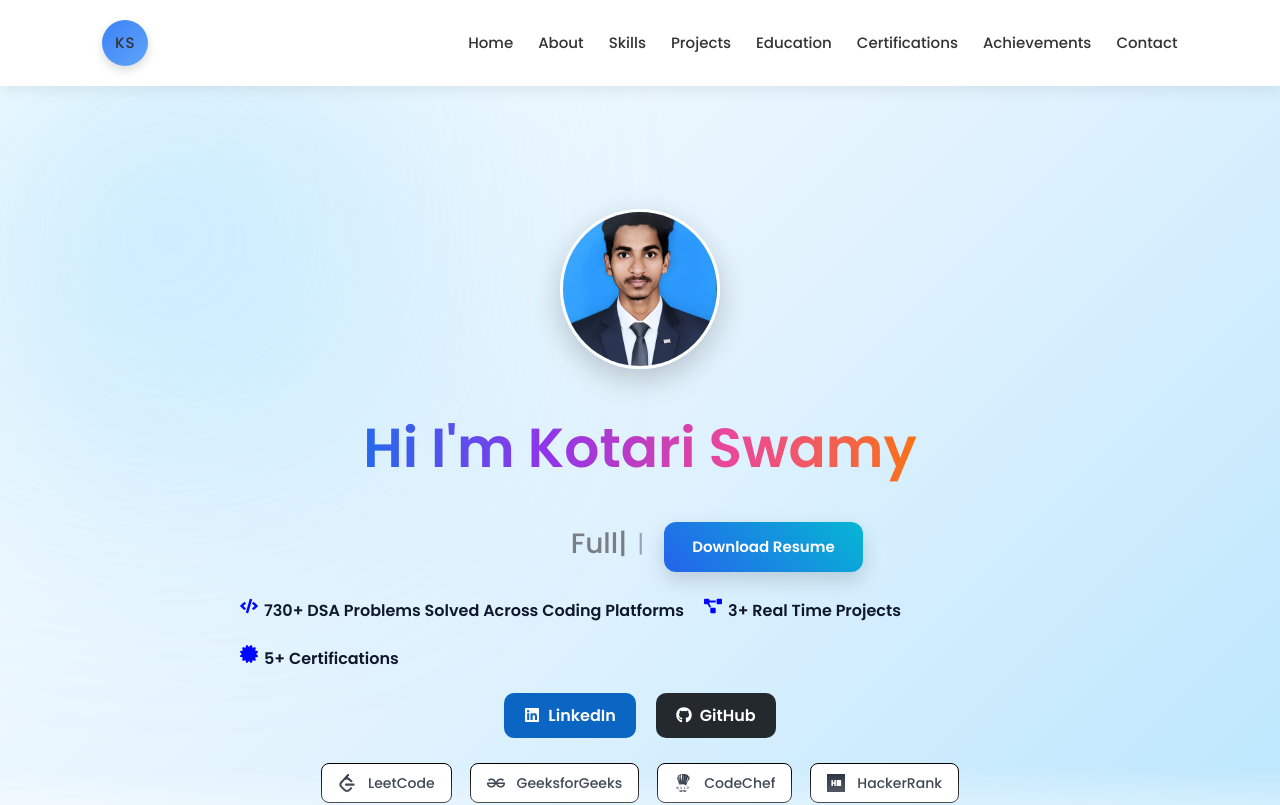
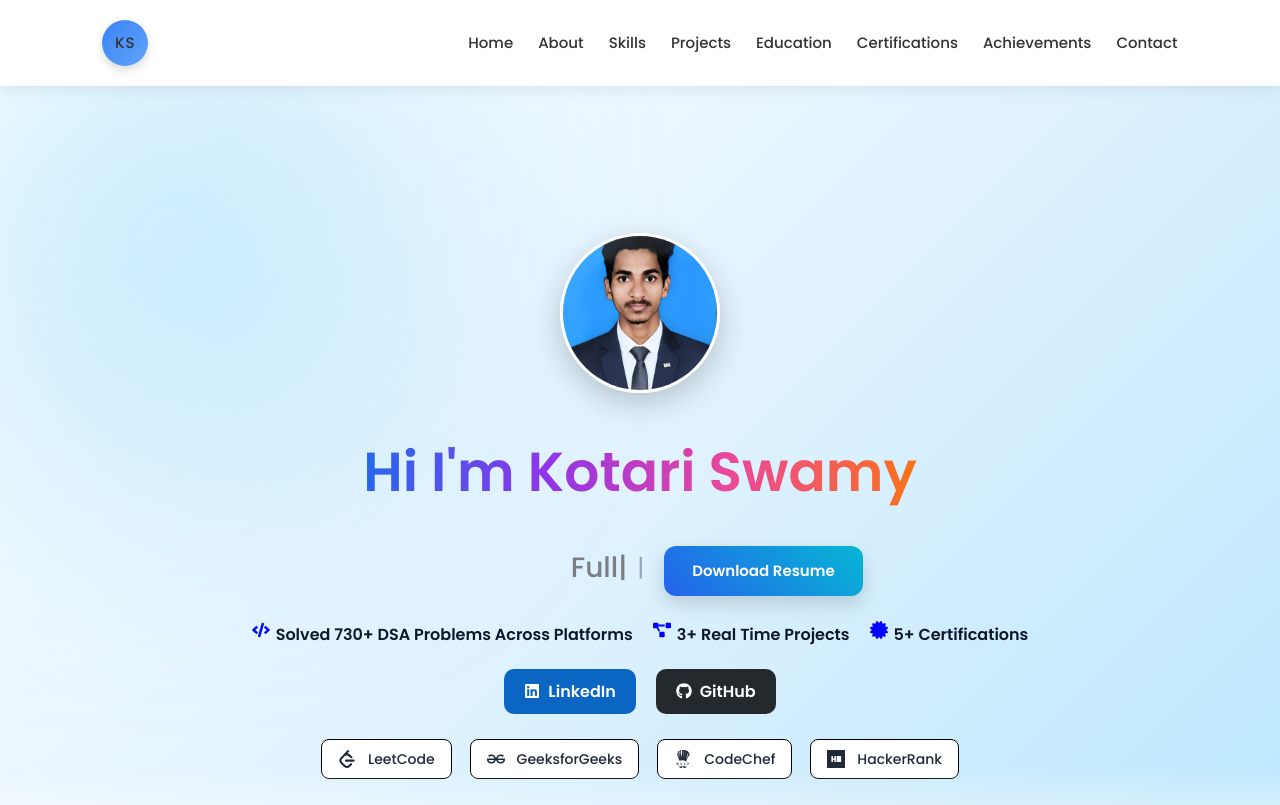
Before and after one commit to Swamy85/swamy-portfolio, a React (Create React App) app: page / in a window 1280 px wide. Shown: the top 805 px of the page. Built offline with nearby package versions, Linux system fonts and the light colour scheme.

Commit message:
Update Hero.js

```diff
--- a/src/components/Hero.js
+++ b/src/components/Hero.js
@@ -59,7 +59,7 @@ Download Resume
 
 <span>
 <FaCode className="highlight-icon"/>
-<strong>730+ DSA Problems Solved Across Coding Platforms</strong>
+<strong>Solved 730+ DSA Problems Across Platforms</strong>
 </span>
 
 <span>
```
